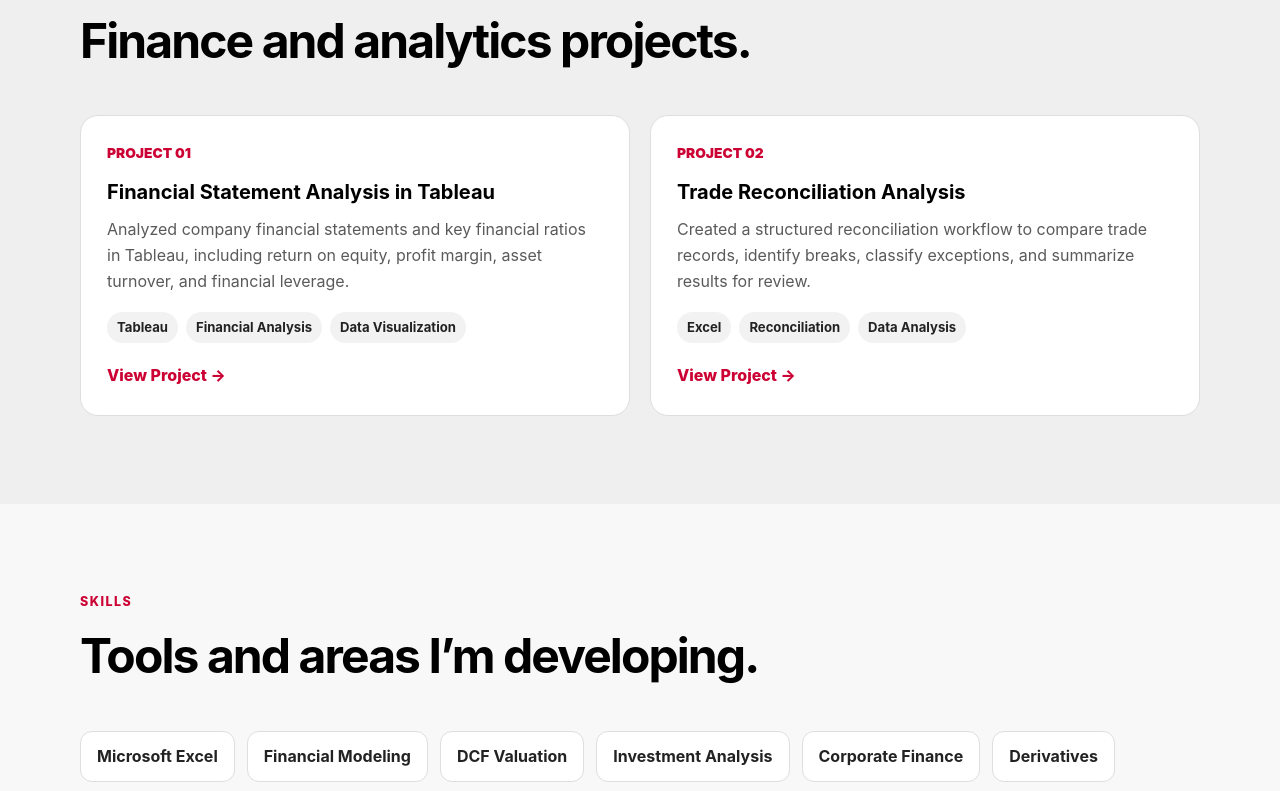
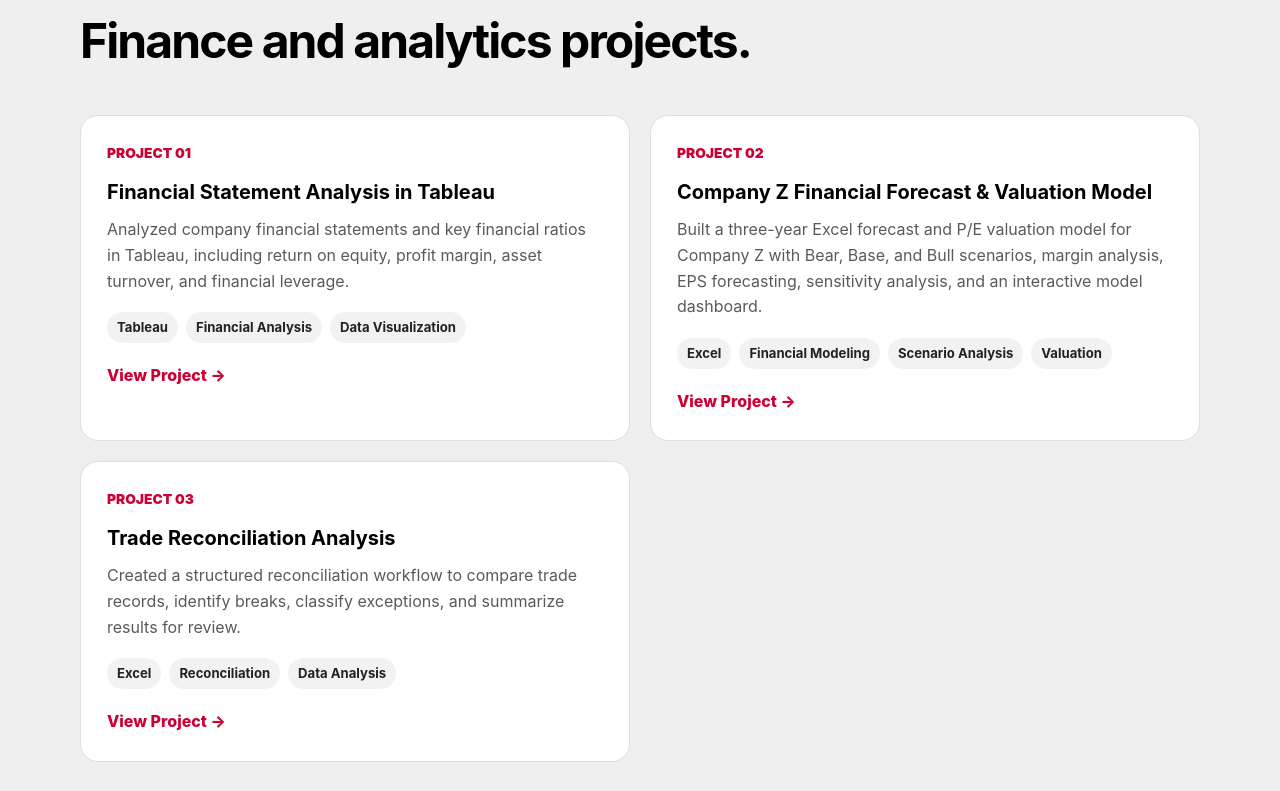
Before and after one commit to santidiazlondono/santidiazlondono.github.io, a plain HTML site: page index.html in a window 1280 px wide. Shown: the part 1586-2377 px from the top of the page. Drawn offline with Linux system fonts and the light colour scheme.

Commit message:
Update GitHub links and add project information
Updated GitHub links to reflect the correct username and added new project details.

```diff
--- a/index.html
+++ b/index.html
@@ -442,9 +442,8 @@
         <div class="buttons">
           <a class="btn btn-primary" href="./resume.pdf" target="_blank" rel="noopener">View Resume</a>
 
-          <!-- Replace YOUR-USERNAME with your GitHub username -->
-          <a class="btn btn-secondary"
-             href="https://github.com/YOUR-USERNAME"
+                    <a class="btn btn-secondary"
+             href="https://github.com/santidiazlondono"
              target="_blank"
              rel="noopener">
             GitHub Profile
@@ -526,12 +525,29 @@
               <span class="tag">Data Visualization</span>
             </div>
 
-            <!-- Replace YOUR-USERNAME with your exact GitHub username -->
-            <a class="project-link" href="https://github.com/YOUR-USERNAME/tableau-financial-statement-analysis" target="_blank" rel="noopener">View Project →</a>
+                        <a class="project-link" href="https://github.com/santidiazlondono/tableau-financial-statement-analysis" target="_blank" rel="noopener">View Project →</a>
+          </article>
+
+
+          <article class="project-card">
+            <div class="project-number">PROJECT 02</div>
+            <h3>Company Z Financial Forecast &amp; Valuation Model</h3>
+            <p>
+              Built a three-year Excel forecast and P/E valuation model for Company Z with Bear, Base, and Bull scenarios,
+              margin analysis, EPS forecasting, sensitivity analysis, and an interactive model dashboard.
+            </p>
+            <div class="tags">
+              <span class="tag">Excel</span>
+              <span class="tag">Financial Modeling</span>
+              <span class="tag">Scenario Analysis</span>
+              <span class="tag">Valuation</span>
+            </div>
+
+            <a class="project-link" href="https://github.com/santidiazlondono/company-z-financial-model" target="_blank" rel="noopener">View Project →</a>
           </article>
 
           <article class="project-card">
-            <div class="project-number">PROJECT 02</div>
+            <div class="project-number">PROJECT 03</div>
             <h3>Trade Reconciliation Analysis</h3>
             <p>
               Created a structured reconciliation workflow to compare trade records,
@@ -543,7 +559,6 @@
               <span class="tag">Data Analysis</span>
             </div>
 
-            <!-- Replace # with the GitHub URL for this project -->
             <a class="project-link" href="#" target="_blank" rel="noopener">View Project →</a>
           </article>
 
@@ -569,6 +584,8 @@
           <span class="skill">Tableau</span>
           <span class="skill">Data Analysis</span>
           <span class="skill">Financial Research</span>
+          <span class="skill">Scenario Analysis</span>
+          <span class="skill">P/E Valuation</span>
         </div>
       </div>
     </section>
@@ -579,7 +596,7 @@
           <h2>Interested in my experience and project work?</h2>
           <div class="buttons">
             <a class="btn btn-primary" href="./resume.pdf" target="_blank" rel="noopener">Open Resume</a>
-            <a class="btn btn-secondary" href="https://github.com/YOUR-USERNAME" target="_blank" rel="noopener">
+            <a class="btn btn-secondary" href="https://github.com/santidiazlondono" target="_blank" rel="noopener">
               GitHub
             </a>
           </div>
```
